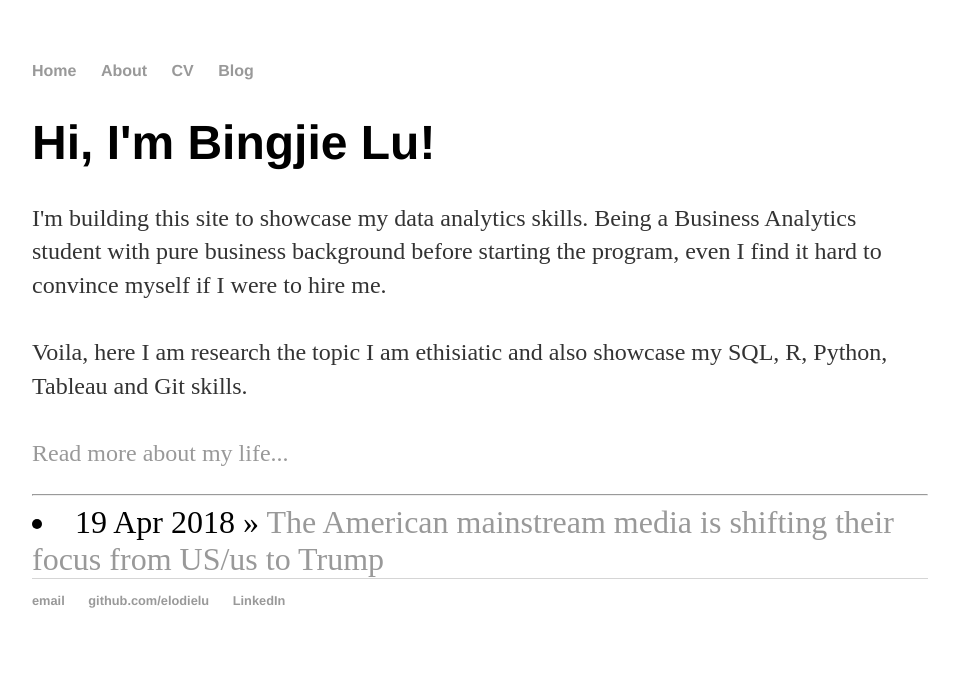
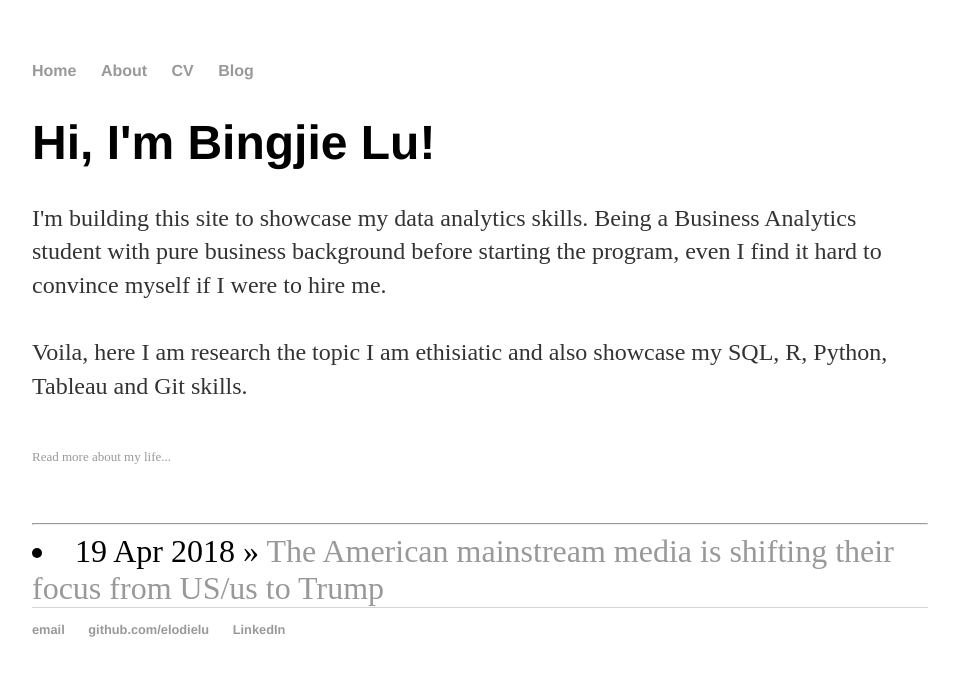
Before and after one commit to elodielu/elodielu.github.io, a Jekyll site: the page built from index.html, in a window 1280 px wide. Shown: the top 676 px of the page, without its empty margins (160-1119 px from the left). Built offline with Jekyll 4.4.1, drawn with Linux system fonts in a browser that asks for light colours.

Commit message:
Update index.html

```diff
--- a/index.html
+++ b/index.html
@@ -9,7 +9,7 @@ title: Bingjie Lu
 			<br>
 			Voila, here I am research the topic I am ethisiatic and also showcase my SQL, R, Python, Tableau and Git skills.<br>
 			<br>
-			<a href="/about">Read more about my life...</a></p>
+			<font size="-1"><a href="/about">Read more about my life...</a></p></font><br>
 			<hr>
 
 			<font size="+3">
```
